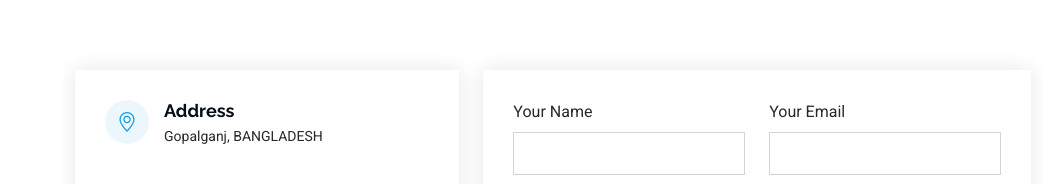
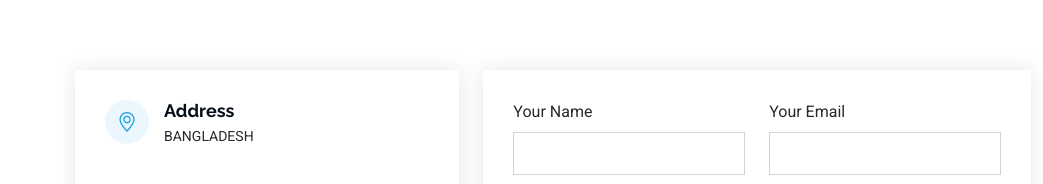
Before and after one commit to wasimulkarimniloy/Main, a plain HTML site: page index.html in a window 1280 px wide. Shown: the part 3080-3264 px from the top of the page, without its empty margins (237-1280 px from the left). Drawn offline with Linux system fonts and the light colour scheme.

Commit message:
Update index.html

```diff
--- a/index.html
+++ b/index.html
@@ -343,7 +343,7 @@ PUBG-UC , COD-CP , FREEFIRE-DIMOND </p>
                 <i class="bi bi-geo-alt flex-shrink-0"></i>
                 <div>
                   <h3>Address</h3>
-                  <p>Gopalganj, BANGLADESH</p>
+                  <p>BANGLADESH</p>
                 </div>
               </div><!-- End Info Item -->
 
```
